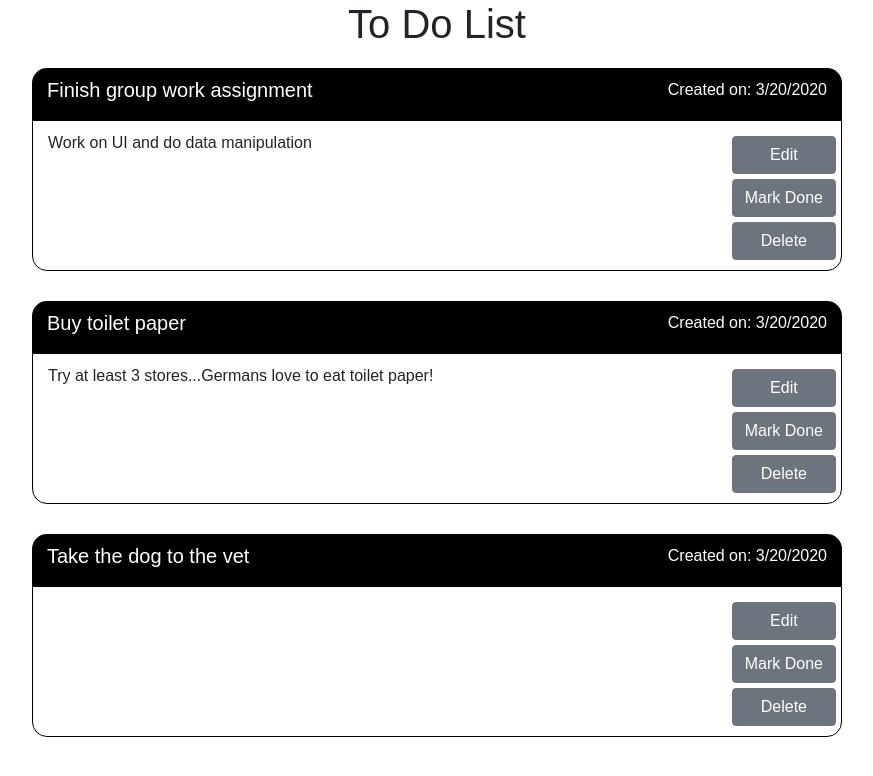
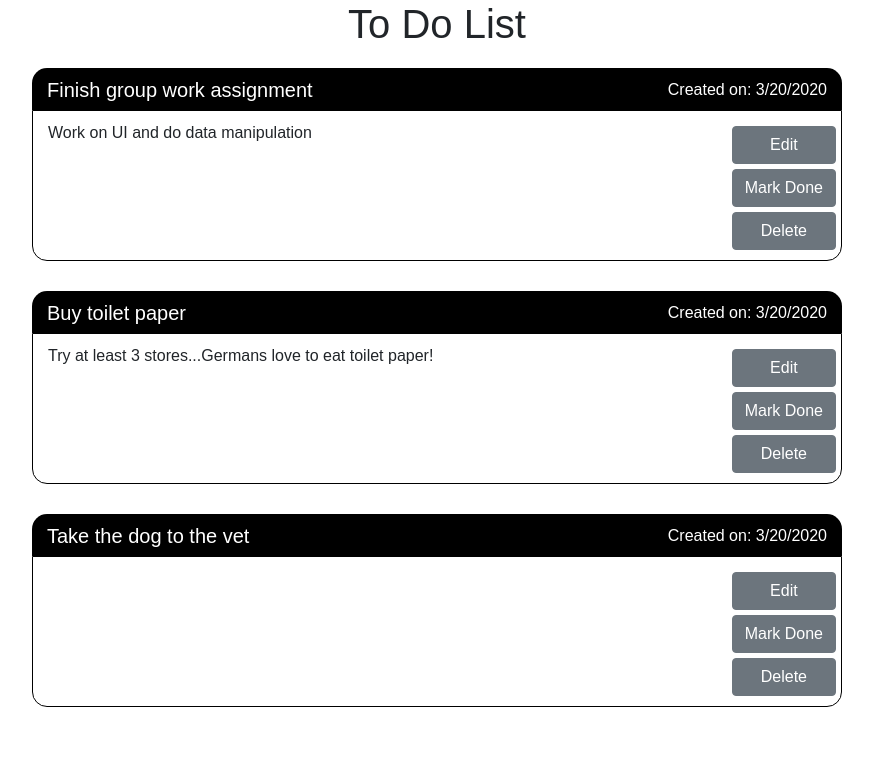
Before and after one commit to Bobaflex-HSV/ToDoList-React, a React (Create React App) app: page / in a window 1280 px wide. Shown: the top 776 px of the page, without its empty margins (203-1076 px from the left). Built offline with nearby package versions, Linux system fonts and the light colour scheme.

Commit message:
center todo tile and date vertically

```diff
--- a/src/styles/Todo.css
+++ b/src/styles/Todo.css
@@ -11,7 +11,6 @@
 }
 .todo-title-date {
   padding-top: 10px;
-  padding-bottom: 10px;
   padding-left: 15px;
   padding-right: 15px;
   display: flex;
```
Also changed, not shown: src/styles/buttons.css (added).
